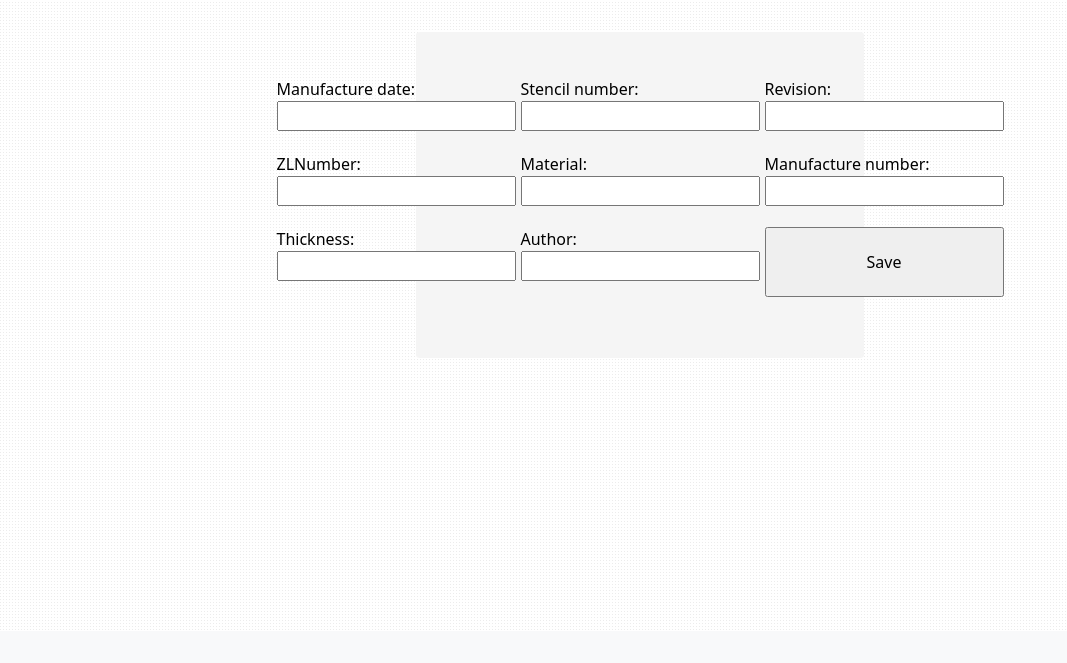
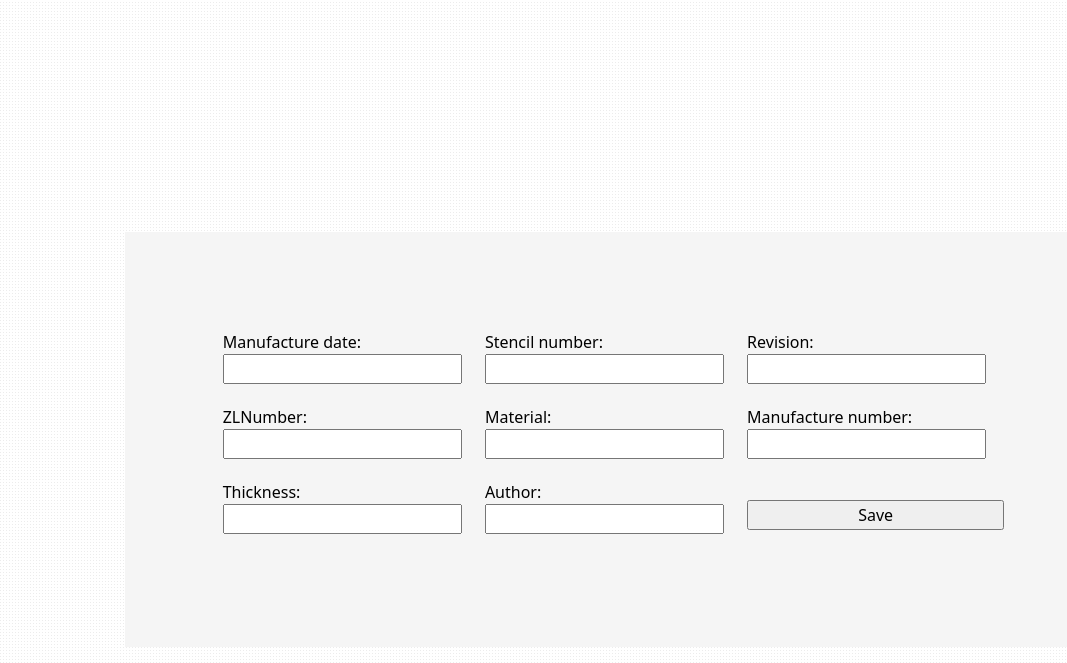
Before and after one commit to JamesB-lab/BLOG, a Django app: page /stencil/new/ in a window 1280 px wide. Shown: the part 169-832 px from the top of the page, without its empty margins (0-1067 px from the left). Before the commit the page ends 799 px from the top, so only its background shows below. Run offline with Django 3.2, Linux system fonts and the light colour scheme.

Commit message:
weird CSS appeared after last commit in new form css, fixed

```diff
--- a/static/css/base.css
+++ b/static/css/base.css
@@ -28,26 +28,44 @@ header h1 a {
     border-radius: 1%;
 }
 
-.card_form {
-    display: flex;
+/* .card_form {
+    display: grid;
+    grid-template-columns: 1fr 1fr 1fr;
     justify-content: center;
     justify-items: right;
-    width: 35%;
+    width: auto;
     border-color: black;
-    margin: 0 auto;
     float: none;
     border-radius: 1%;
     background-color: whitesmoke;
+} */
+
+.card_form {
+    display: grid;
+    grid-template-columns: 1fr 1fr 1fr;
+    justify-self: center;
+    justify-content: center;
+    justify-items: center;
+    width: 100%;
+    /* margin-top: 10%;
+    margin-left: 10%;
+    margin-right:50%; */
+
 }
 
 .form {
     display: grid;
     grid-template-columns: 1fr 1fr 1fr;
     gap: 5px;
-    align-items: left;
-    justify-content: left;
+    align-items: center;
+    width: 100%;
+    justify-content: center;
     padding: 10%;
     color: black;
+    background-color: whitesmoke;
+    margin-top: 200px;
+    margin-left: 250px;
+    /* margin-right: 30%; */
 }
 
 
--- a/templates/stencil_new.html
+++ b/templates/stencil_new.html
@@ -17,7 +17,7 @@
         <h1><a href="{% url 'home' %}">Add Stencil</a></h1>
     </header>
 <div class ="card_form">
-    <form action="" method="post" class="form" name="name">{% csrf_token %}
+    <form action="" method="post" class="form">{% csrf_token %}
         {{ form.as_p }}
         <input type="submit" value="Save">
     </form>
```
Also changed, not shown: db.sqlite3.
